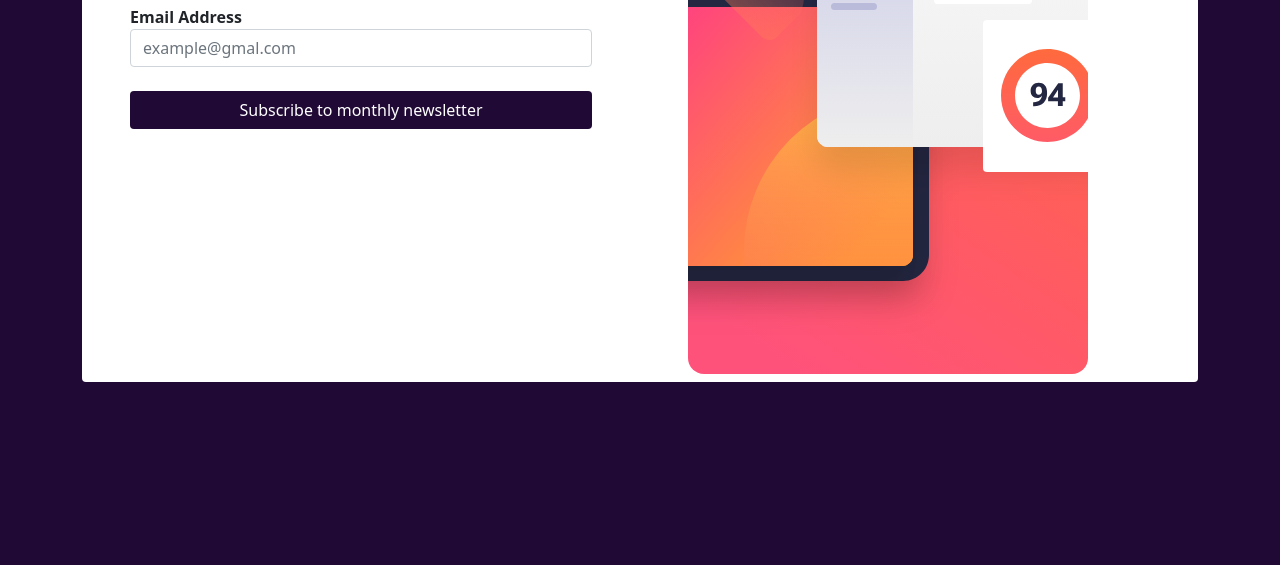
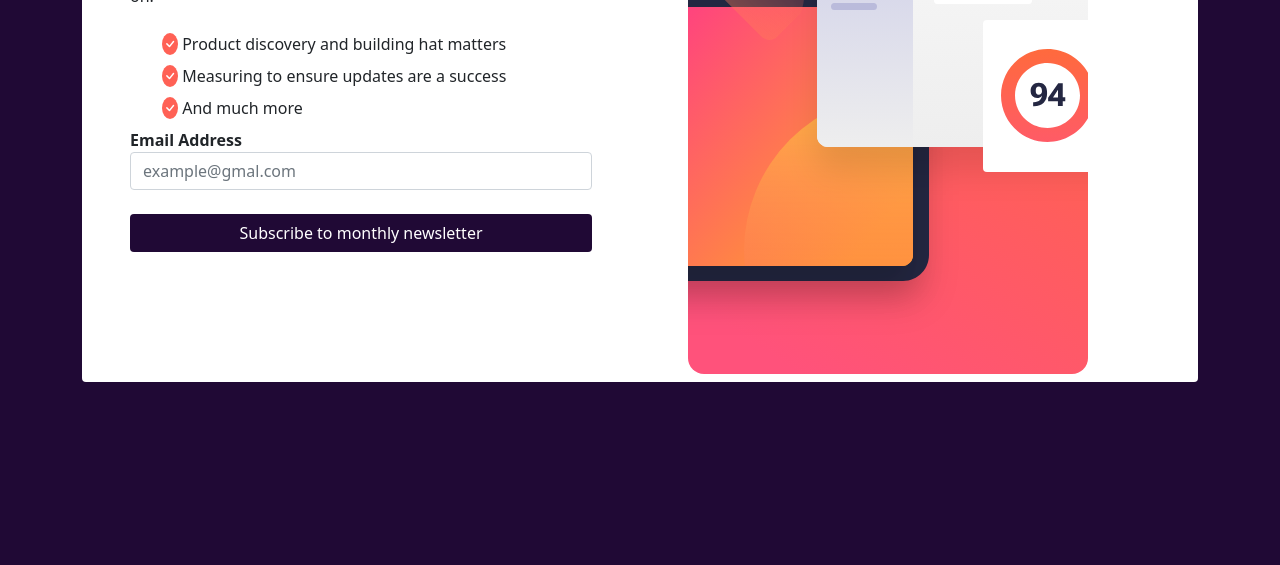
Before and after one commit to SamLaye/challenge1, a plain HTML site: page index.html in a window 1280 px wide. Shown: the part 235-800 px from the top of the page. Drawn offline with nearby package versions, Linux system fonts and the light colour scheme.

Commit message:
Centrer le bloque contenant le formulaire

```diff
--- a/index.html
+++ b/index.html
@@ -17,7 +17,7 @@
 <body>
 	<div class="container">
 		<div class="row bg-white flex-column-reverse flex-md-row rounded mt-2 justify-content-center align-self-center py-2 mx-auto" id="formulaire">
-			<div class="col-md-6 d-flex flex-column  p-4 py-md-0 px-0 px-md-4">
+			<div class="col-md-6 d-flex flex-column justify-content-center p-4 py-md-0 px-0 px-md-4">
 				<div class="d-flex flex-column justify-content-around px-4">
 					<center>
 						<h1 class="fw-bold">Stay updated!</h1>
```
